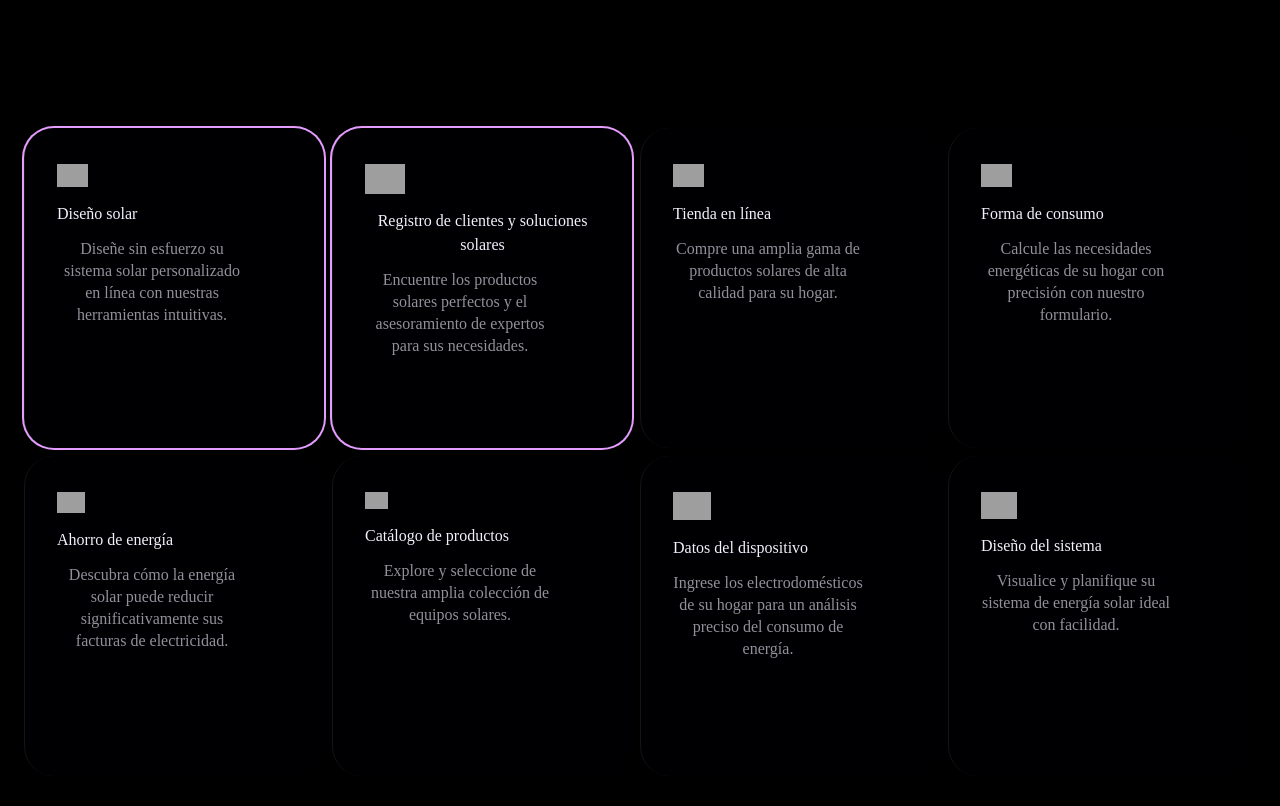
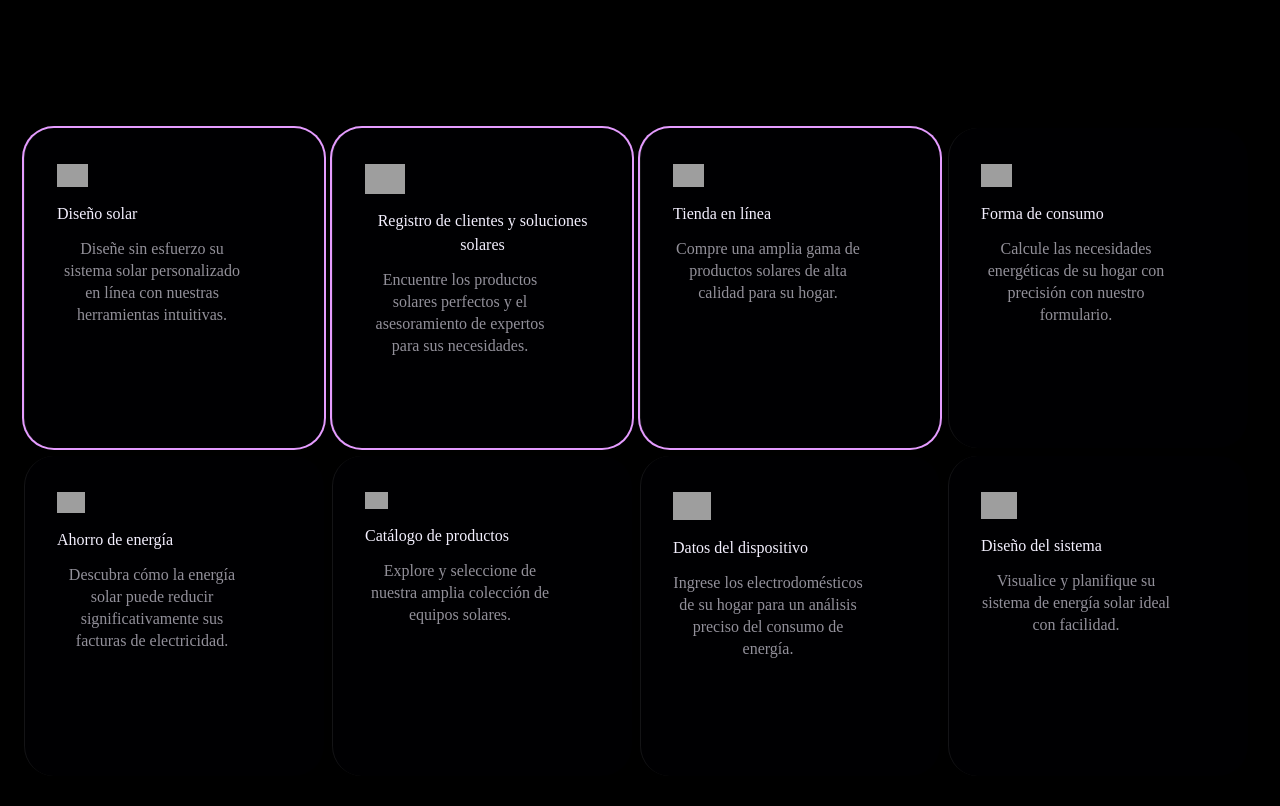
Before and after one commit to alainmtz/SolarTime, a React (Vite) app: page / in a window 1280 px wide. Shown: the part 1380-2186 px from the top of the page. Built offline with nearby package versions, Linux system fonts and the light colour scheme; grey boxes are pictures that could not be loaded.

Commit message:
feat: add navigation to tienda and integrate consumo calculator modal in SolucionesSolaresCompletas

```diff
--- a/src/components/FeatureSection.jsx
+++ b/src/components/FeatureSection.jsx
@@ -81,9 +81,11 @@ export default function FeatureSection() {
                                 ? () => navigate('/disenador')
                                 : i === 1
                                     ? () => navigate('/clientes')
-                                    : undefined
+                                    : i === 2
+                                        ? () => navigate('/tienda')
+                                        : undefined
                         }
-                        clickable={i === 0 || i === 1}
+                        clickable={i === 0 || i === 1 || i === 2}
                     />
                 ))}
             </Box>
--- a/src/components/SolucionesSolaresCompletas.jsx
+++ b/src/components/SolucionesSolaresCompletas.jsx
@@ -1,8 +1,9 @@
-import React from 'react';
+import React, { useState } from 'react';
 import { useNavigate } from 'react-router-dom';
 import SolarSVG from './SolarSVG';
 import Box from '@mui/material/Box';
 import Typography from '@mui/material/Typography';
+import ConsumoCalculatorModal from './ConsumoCalculatorModal';
 
 function SolucionesCard({ image, icon, description, useSVG, onClick }) {
     return (
@@ -46,6 +47,7 @@ function SolucionesCard({ image, icon, description, useSVG, onClick }) {
 
 export default function SolucionesSolaresCompletas() {
     const navigate = useNavigate();
+    const [openConsumoModal, setOpenConsumoModal] = useState(false);
     return (
         <Box id="solucionesSolaresCompletas" sx={{
             py: 12,
@@ -94,7 +96,9 @@ export default function SolucionesSolaresCompletas() {
                         image="/electrodomesticos.jpg"
                         icon="https://assets-v2.codedesign.ai/storage/v1/object/public/68cb0218d968205df284e7c2_e9e4b65d/asset-48f58283"
                         description="El formulario de consumo eléctrico lo ayuda a estimar con precisión el uso de energía de su hogar al ingresar detalles sobre sus electrodomésticos, lo que proporciona una imagen clara para la planificación del sistema solar."
+                        onClick={() => setOpenConsumoModal(true)}
                     />
+                    <ConsumoCalculatorModal open={openConsumoModal} onClose={() => setOpenConsumoModal(false)} />
                 </Box>
             </Box>
         </Box>
```
